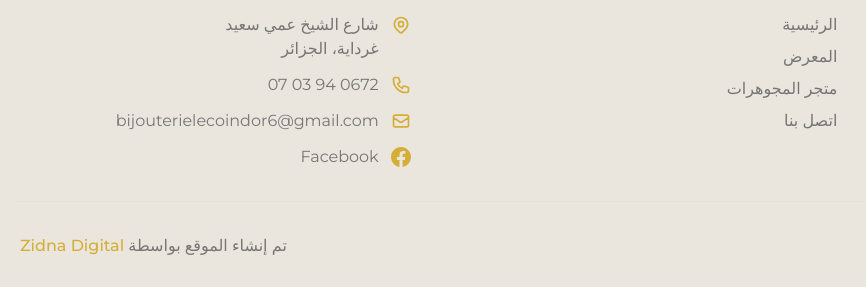
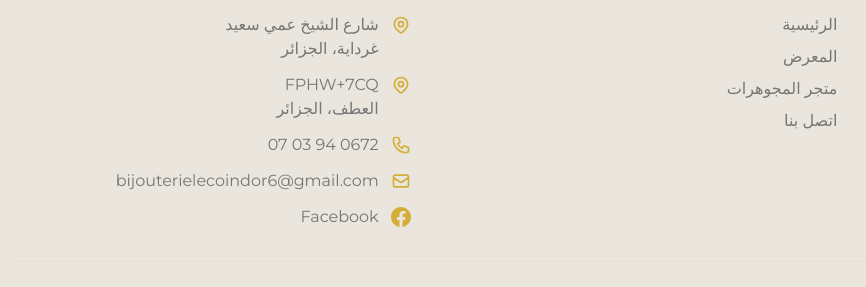
Before and after one commit to LK-Organization/bijouterie-le-coin-dor, an Astro site: page / in a window 1280 px wide. Shown: the part 3614-3901 px from the top of the page, 0-866 px from the left. Built offline with nearby package versions, Linux system fonts and the light colour scheme; Astro itself is replaced by a stand-in of ours.

Commit message:
➕ (deat) : addsecond adress

```diff
--- a/src/components/Footer.astro
+++ b/src/components/Footer.astro
@@ -62,7 +62,21 @@ const t = getTranslation(lang);
               {lang === 'fr' ? 'Ghardaïa, Algérie' : 'غرداية، الجزائر'}
             </a>
           </div>
-
+          <div class="flex items-start space-x-3 rtl:space-x-reverse">
+            <svg class="w-5 h-5 text-gold mt-0.5 flex-shrink-0" fill="none" stroke="currentColor" viewBox="0 0 24 24">
+              <path stroke-linecap="round" stroke-linejoin="round" stroke-width="2" d="M17.657 16.657L13.414 20.9a1.998 1.998 0 01-2.827 0l-4.244-4.243a8 8 0 1111.314 0z"/>
+              <path stroke-linecap="round" stroke-linejoin="round" stroke-width="2" d="M15 11a3 3 0 11-6 0 3 3 0 016 0z"/>
+            </svg>
+            <a
+              href="https://maps.google.com/?q=Rue+Cheikh+Ammi+Said,+Ghardaïa,+Algérie"
+              target="_blank"
+              rel="noopener noreferrer"
+              class="hover:text-gold transition-colors"
+            >
+              {lang === 'fr' ? 'FPHW+7CQ' : 'FPHW+7CQ'}<br />
+              {lang === 'fr' ? 'El Atteuf, Algérie' : 'العطف، الجزائر'}
+            </a>
+          </div>
           <!-- Phone -->
           <div class="flex items-center space-x-3 rtl:space-x-reverse">
             <svg class="w-5 h-5 text-gold flex-shrink-0" fill="none" stroke="currentColor" viewBox="0 0 24 24">
--- a/src/pages/api/contact.ts
+++ b/src/pages/api/contact.ts
@@ -35,7 +35,7 @@ export const POST: APIRoute = async ({ request }) => {
   // 4) Envoi du mail
   try {
     await transporter.sendMail({
-      from: "contact@le-coin-dor.com",
+      from: `"${name}" <${email}>`,
       to: "contact@le-coin-dor.com",
       subject: "📬 Nouveau message depuis le formulaire",
       text: message,
```
Also changed, not shown: 1 other file.
